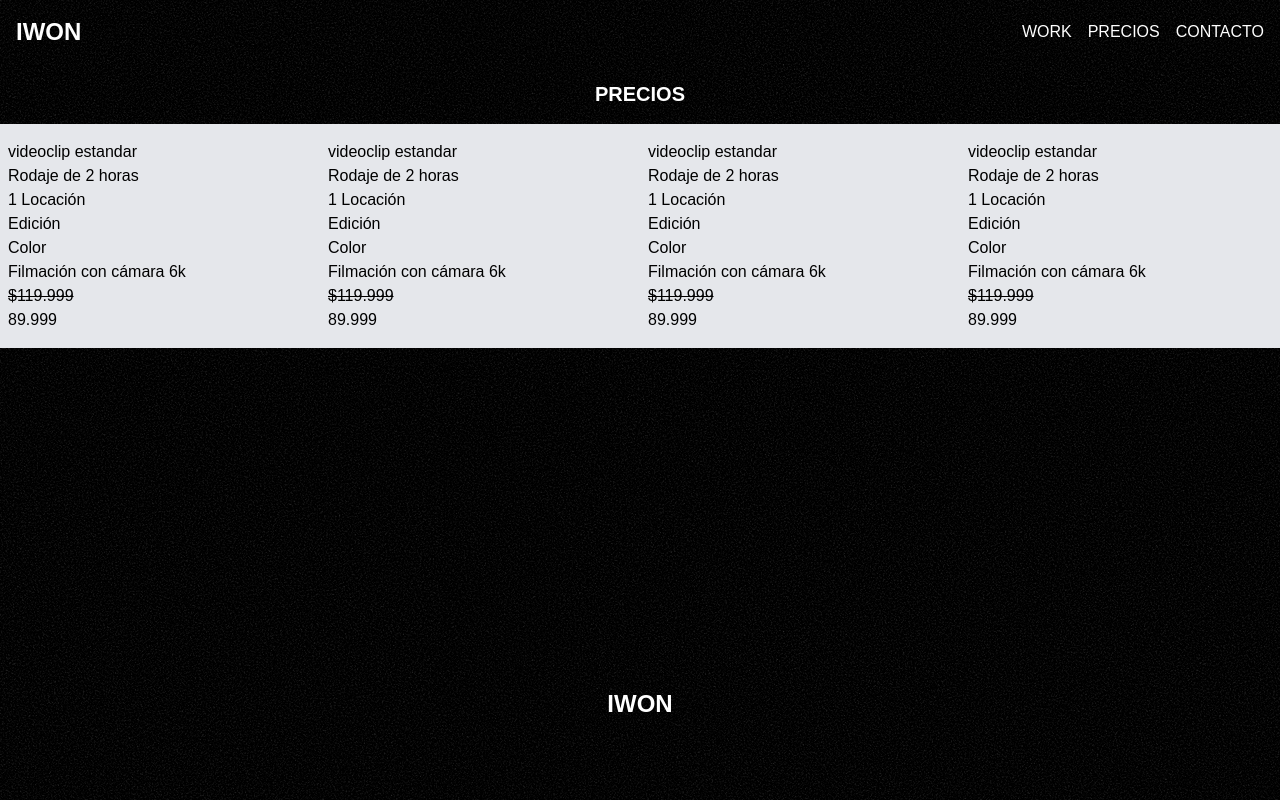
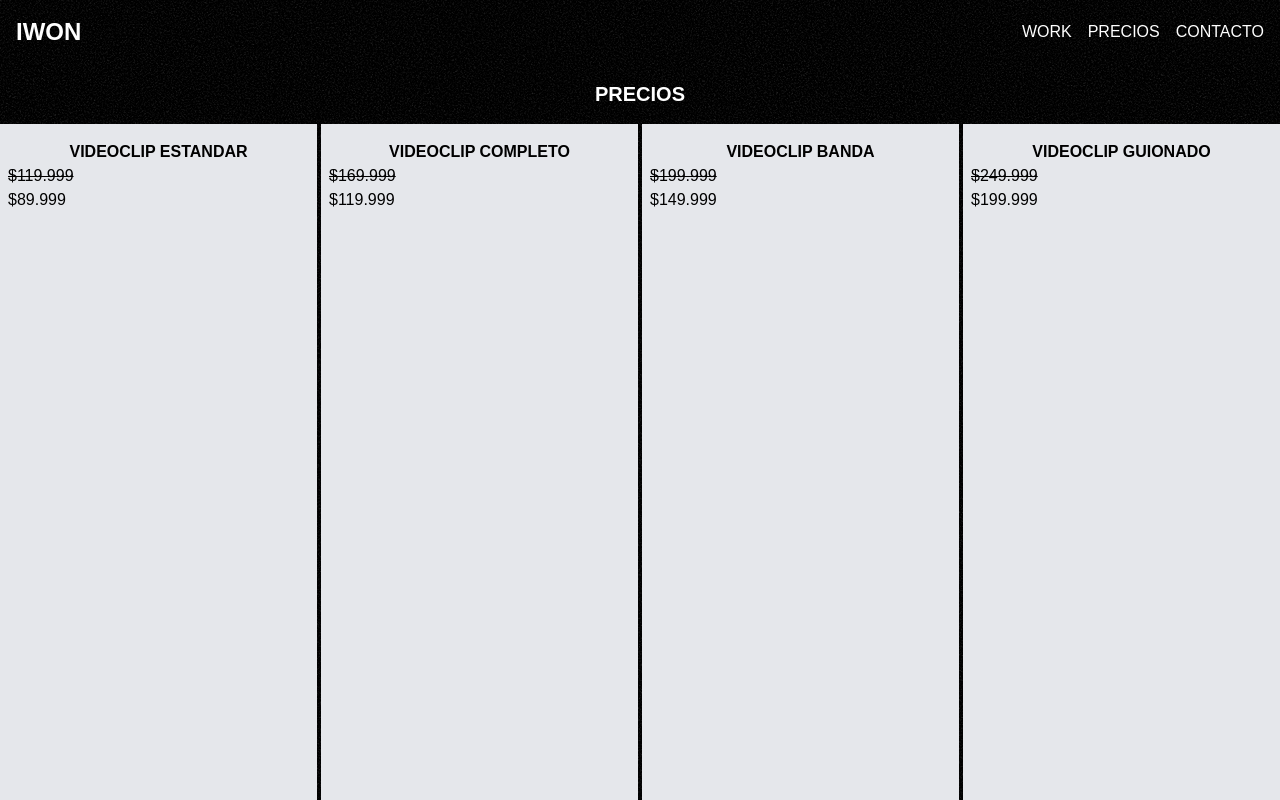
Before and after one commit to damiadev94/iwon-page-2.0, a React (Vite) app: page /precios in a window 1280 px wide. Shown: the top 800 px of the page. Built offline with nearby package versions, Linux system fonts and the light colour scheme; a web font is replaced by a local one.

Commit message:
styled-price-cards

```diff
--- /dev/null
+++ b/src/components/Card.jsx
@@ -0,0 +1,18 @@
+import React from 'react'
+
+function Card({title,features, oldPrice, actualPrice}) {
+  return (
+    <div className="bg-gray-200 py-4 px-2">
+      <h3 className="font-bold 2xl text-center">{title}</h3>
+          <p>
+            {features.forEach(element => {
+              return element + "\n"
+            })}
+          </p>
+          <span className="line-through block">{oldPrice}</span>
+          <span className="block">{actualPrice}</span>
+    </div>
+  )
+}
+
+export default Card
--- a/src/layout/MainLayout.jsx
+++ b/src/layout/MainLayout.jsx
@@ -6,7 +6,7 @@ function MainLayout({ children }) {
     <div className="relative w-full min-h-screen bg-[url('/images/grainy.jpg')]">
       <Navbar />
       {children}
-      <div className="absolute bottom-0 flex w-full h-48 justify-center items-center">
+      <div className="flex w-full h-48 justify-center items-center">
         <span className="text-white flex items-center justify-center text-2xl font-bold">
           IWON
         </span>
--- a/src/output.css
+++ b/src/output.css
@@ -574,10 +574,6 @@ video {
   bottom: 0px;
 }
 
-.left-0 {
-  left: 0px;
-}
-
 .right-0 {
   right: 0px;
 }
@@ -640,9 +636,8 @@ video {
   display: none;
 }
 
-.h-fit {
-  height: -moz-fit-content;
-  height: fit-content;
+.h-48 {
+  height: 12rem;
 }
 
 .h-full {
@@ -651,10 +646,6 @@ video {
 
 .h-screen {
   height: 100vh;
-}
-
-.h-48 {
-  height: 12rem;
 }
 
 .max-h-screen {
@@ -723,6 +714,10 @@ video {
 
 .gap-4 {
   gap: 1rem;
+}
+
+.gap-1 {
+  gap: 0.25rem;
 }
 
 .overflow-hidden {
@@ -837,16 +832,16 @@ video {
     margin-right: 2rem;
   }
 
-  .lg\:h-48 {
-    height: 12rem;
-  }
-
   .lg\:min-h-\[728px\] {
     min-height: 728px;
   }
 
-  .lg\:w-full {
-    width: 100%;
+  .lg\:min-h-full {
+    min-height: 100%;
+  }
+
+  .lg\:min-h-screen {
+    min-height: 100vh;
   }
 
   .lg\:min-w-full {
--- a/src/pages/Home.jsx
+++ b/src/pages/Home.jsx
@@ -4,19 +4,19 @@ import MainLayout from "../layout/MainLayout";
 function Home() {
   return (
     <MainLayout>
-      <div className="w-full flex flex-col justify-center">
+      <div className="w-full flex flex-col justify-center items-center gap-4">
+        <p className="text-white font-medium text-sm text-center">
+              SOY UN CABRON - LEON WAYNE
+            </p>
         <div className="lg:mx-8 lg:max-w-[1200px] border-4 border-white">
           <video
-            src="../../public/videos/soy-un-cabron.mp4"
+            src="/videos/soy-un-cabron.mp4"
             loop={true}
             muted
             autoPlay
             controls={false}
           ></video>
         </div>
-        <p className="text-white font-medium text-sm text-center">
-              SOY UN CABRON - LEON WAYNE
-            </p>
       </div>
     </MainLayout>
   );
--- a/src/pages/Precios.jsx
+++ b/src/pages/Precios.jsx
@@ -1,5 +1,6 @@
 import React from "react";
 import MainLayout from "../layout/MainLayout";
+import Card from "../components/Card";
 
 function Precios() {
   return (
@@ -7,43 +8,16 @@ function Precios() {
       <h1 className="text-white font-bold text-xl text-center my-4 uppercase">
         Precios
       </h1>
-      <div className="w-full grid lg:grid-cols-4 grid-cols-1">
-        {/* TARJETA 1 */}
-        <div className="bg-gray-200 py-4 px-2">
-          <h3>videoclip estandar</h3>
-          <p>
-            Rodaje de 2 horas <br /> 1 Locación <br /> Edición <br /> Color <br /> Filmación con cámara 6k
-          </p>
-          <span className="line-through block">$119.999</span>
-          <span className="block">89.999</span>
-        </div>
-        {/* TARJETA 2 */}
-        <div className="bg-gray-200 py-4 px-2">
-          <h3>videoclip estandar</h3>
-          <p>
-            Rodaje de 2 horas <br /> 1 Locación <br /> Edición <br /> Color <br /> Filmación con cámara 6k
-          </p>
-          <span className="line-through block">$119.999</span>
-          <span className="block">89.999</span>
-        </div>
-        {/* TARJETA 3 */}
-        <div className="bg-gray-200 py-4 px-2">
-          <h3>videoclip estandar</h3>
-          <p>
-            Rodaje de 2 horas <br /> 1 Locación <br /> Edición <br /> Color <br /> Filmación con cámara 6k
-          </p>
-          <span className="line-through block">$119.999</span>
-          <span className="block">89.999</span>
-        </div>
-        {/* TARJETA 4 */}
-        <div className="bg-gray-200 py-4 px-2">
-          <h3>videoclip estandar</h3>
-          <p>
-            Rodaje de 2 horas <br /> 1 Locación <br /> Edición <br /> Color <br /> Filmación con cámara 6k
-          </p>
-          <span className="line-through block">$119.999</span>
-          <span className="block">89.999</span>
-        </div>
+      <div className="w-full grid lg:grid-cols-4 grid-cols-1 gap-1 lg:min-h-[728px]">
+        {/* VIDEOCLIP ESTANDAR */}
+        <Card title={"VIDEOCLIP ESTANDAR"} features={["Rodaje de 2 horas","1 Locación", "Edición", "Color", "Filmación con cámara 6k"]} oldPrice={"$119.999"} actualPrice={"$89.999"}/>
+        {/* VIDEOCLIP COMPLETO */}
+        <Card title={"VIDEOCLIP COMPLETO"} features={["Rodaje de 2 horas","Luces led rgb profesionales incluidas", "Ya diponible (vertical) incluido", "Trailer incluido", "Edición", "Color", "Filmación con cámara 6k"]} oldPrice={"$169.999"} actualPrice={"$119.999"}/>
+        {/* VIDEOCLIP BANDA */}
+        <Card title={"VIDEOCLIP BANDA"} features={["Rodaje de 2 horas","1 Locación", "Edición", "Color", "Filmación con cámara 6k"]} oldPrice={"$199.999"} actualPrice={"$149.999"}/>
+        {/* VIDEOCLIP GUIONADO */}
+        <Card title={"VIDEOCLIP GUIONADO"} features={["Rodaje de 2 horas","1 Locación", "Edición", "Color", "Filmación con cámara 6k"]} oldPrice={"$249.999"} actualPrice={"$199.999"}/>
+
       </div>
     </MainLayout>
   );
--- a/src/pages/Works.jsx
+++ b/src/pages/Works.jsx
@@ -12,7 +12,7 @@ function Works() {
           {/* VIDEO */}
           <video
             className="absolute bottom-0 z-10 w-auto min-w-full min-h-full max-w-none"
-            src="/public/videos/soy-un-cabron.mp4"
+            src="/videos/soy-un-cabron.mp4"
             muted
             autoPlay
             loop
```
